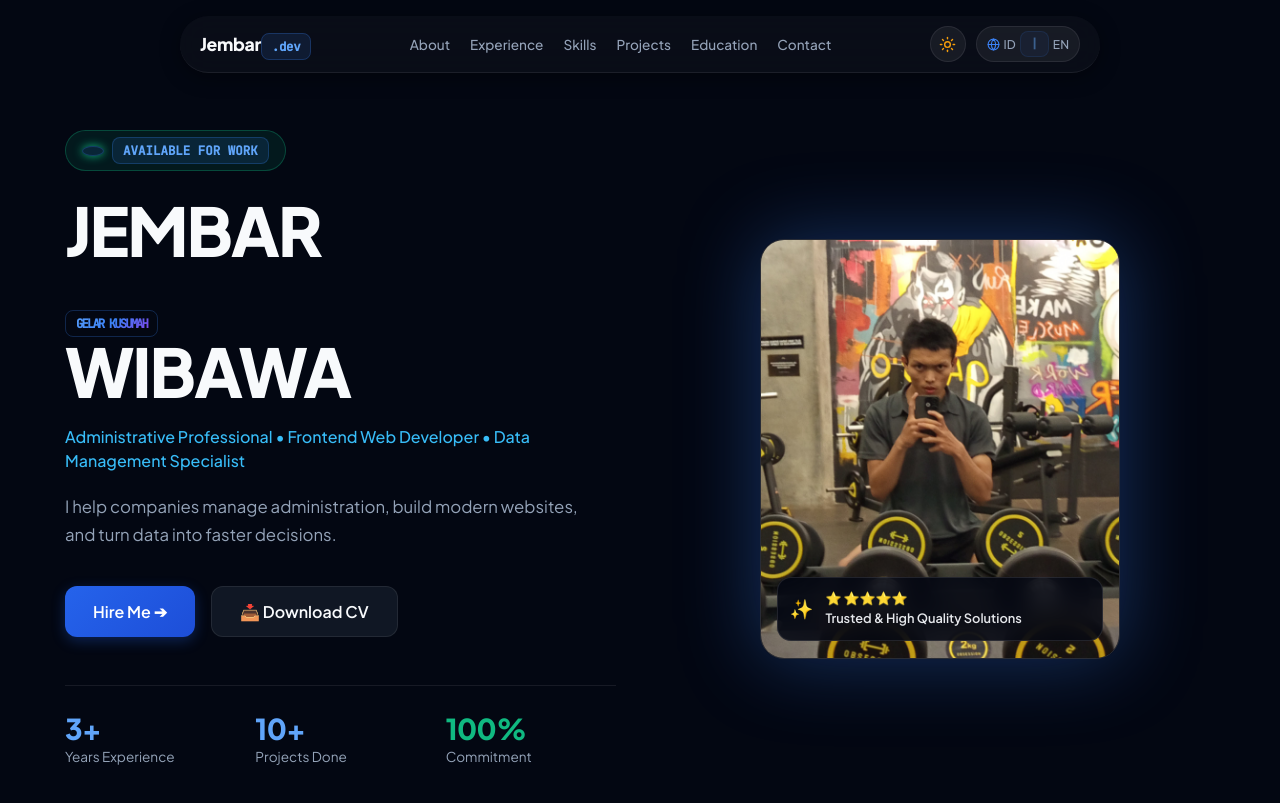
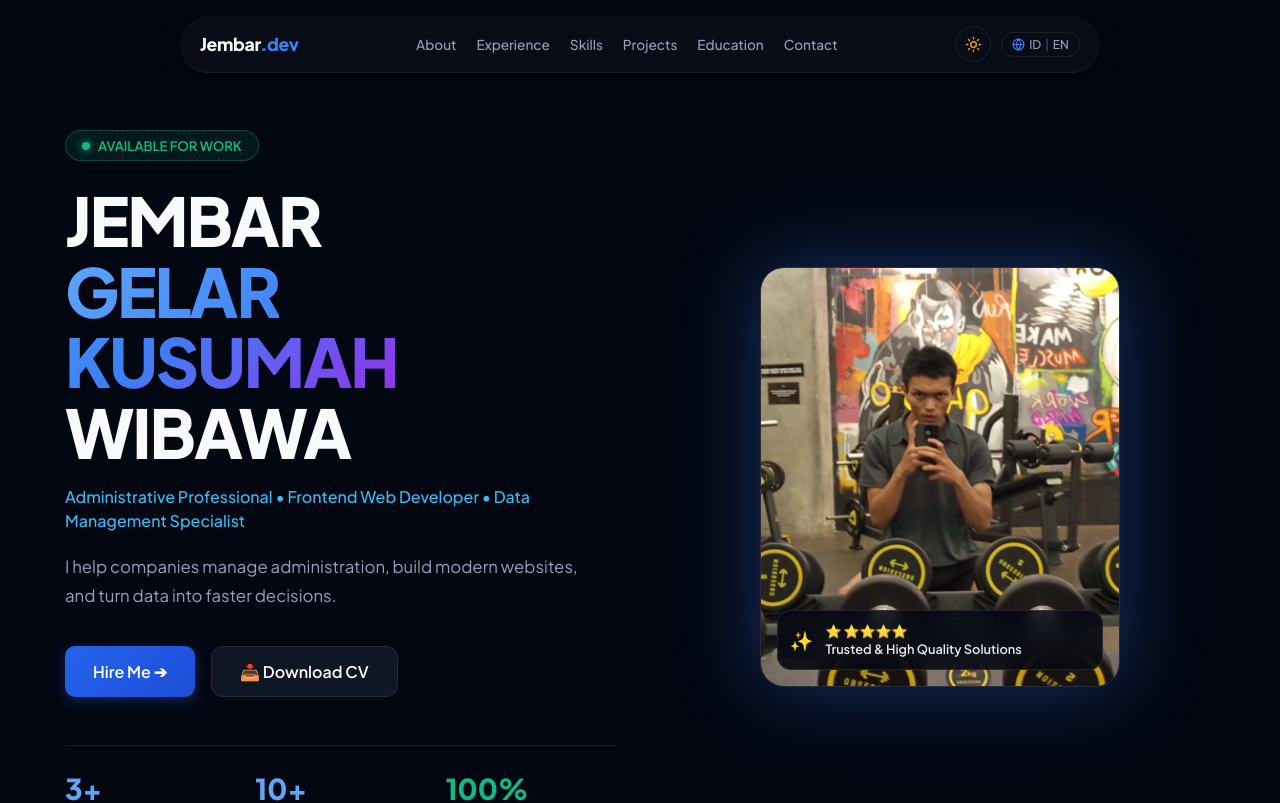
Before and after one commit to jembargelar/jembar-portfolio, a React (Vite) app: page / in a window 1280 px wide. Shown: the top 803 px of the page. Built offline with nearby package versions, Linux system fonts and the light colour scheme.

Commit message:
Force override Tailwind colors in light mode for 100% text visibility

```diff
--- a/src/index.css
+++ b/src/index.css
@@ -1,7 +1,7 @@
 @import url('https://fonts.googleapis.com/css2?family=Plus+Jakarta+Sans:wght@400;500;600;700;800&family=JetBrains+Mono:wght@400;500&display=swap');
 
 /* =========================================================
-   1. COLOR VARIABLES (CLEAN & PROFESSIONAL)
+   1. COLOR VARIABLES
    ========================================================= */
 
 /* --- DARK MODE (OBSIDIAN BLUE) --- */
@@ -17,25 +17,21 @@
   --tag-border: rgba(59, 130, 246, 0.25);
   --accent-blue: #3b82f6;
   --shadow-color: rgba(0, 0, 0, 0.4);
-  --btn-secondary-bg: rgba(255, 255, 255, 0.06);
-  --btn-secondary-text: #f8fafc;
 }
 
-/* --- LIGHT MODE (CLEAN SLATE & HIGH CONTRAST) --- */
+/* --- LIGHT MODE (SLATE CLEAN & HIGH CONTRAST) --- */
 .light-mode, [data-theme="light"], html.light-mode, body.light-mode {
   --bg-color: #f8fafc !important;
   --text-primary: #0f172a !important;
-  --text-secondary: #475569 !important;
+  --text-secondary: #334155 !important;
   --card-bg: #ffffff !important;
-  --card-border: #e2e8f0 !important;
+  --card-border: #cbd5e1 !important;
   --nav-bg: rgba(255, 255, 255, 0.9) !important;
   --tag-bg: #eff6ff !important;
   --tag-text: #1d4ed8 !important;
   --tag-border: #bfdbfe !important;
   --accent-blue: #2563eb !important;
   --shadow-color: rgba(15, 23, 42, 0.06) !important;
-  --btn-secondary-bg: #f1f5f9 !important;
-  --btn-secondary-text: #0f172a !important;
 }
 
 /* =========================================================
@@ -47,7 +43,7 @@
   box-sizing: border-box;
   font-family: 'Plus Jakarta Sans', sans-serif;
   scroll-behavior: smooth;
-  transition: background-color 0.25s ease, color 0.25s ease, border-color 0.25s ease;
+  transition: background-color 0.2s ease, color 0.2s ease, border-color 0.2s ease;
 }
 
 html, body {
@@ -57,25 +53,60 @@ html, body {
 }
 
 section, header, main, footer, div[id] {
-  background-color: transparent;
+  background-color: transparent !important;
 }
 
 /* =========================================================
-   3. TYPOGRAPHY & HEADINGS FIX
+   3. OVERRIDE FORCE TAILWIND & INLINE STYLES DI LIGHT MODE
    ========================================================= */
-h1, h2, h3, h4, h5, h6 {
-  color: var(--text-primary);
-  font-weight: 700;
-  letter-spacing: -0.02em;
+
+/* Paksa SEMUA Elemen Teks Utama & Judul Jadi Dark Slate */
+.light-mode h1, .light-mode h1 *,
+.light-mode h2, .light-mode h2 *,
+.light-mode h3, .light-mode h3 *,
+.light-mode h4, .light-mode h4 *,
+.light-mode h5, .light-mode h5 *,
+.light-mode h6, .light-mode h6 *,
+.light-mode strong, .light-mode b, .light-mode label,
+.light-mode [class*="text-white"],
+.light-mode [class*="text-slate-100"],
+.light-mode [class*="text-slate-200"],
+.light-mode [class*="text-gray-100"],
+.light-mode [class*="text-gray-200"] {
+  color: #0f172a !important;
+  -webkit-text-fill-color: initial !important;
 }
 
-p, li {
-  color: var(--text-secondary);
-  line-height: 1.6;
+/* Paksa Paragraf & Deskripsi Jadi Slate Dark Medium */
+.light-mode p, .light-mode p *,
+.light-mode li, .light-mode li *,
+.light-mode [class*="text-slate-300"],
+.light-mode [class*="text-slate-400"],
+.light-mode [class*="text-gray-300"],
+.light-mode [class*="text-gray-400"] {
+  color: #334155 !important;
+}
+
+/* Paksa Background Card Tailwind di Light Mode */
+.light-mode [class*="bg-slate-800"],
+.light-mode [class*="bg-slate-900"],
+.light-mode [class*="bg-gray-800"],
+.light-mode [class*="bg-gray-900"],
+.light-mode .glass-card {
+  background-color: #ffffff !important;
+  border-color: #cbd5e1 !important;
+  box-shadow: 0 4px 20px rgba(15, 23, 42, 0.06) !important;
+}
+
+/* Fix Khusus Tag / Tech Stack Badge */
+.light-mode span:not(.btn-gradient span) {
+  background-color: #eff6ff !important;
+  color: #1d4ed8 !important;
+  border-color: #bfdbfe !important;
 }
 
 /* =========================================================
-   4. COMPONENTS (NAVBAR, CARDS, BADGES)
+   4. COMPONENTS & BUTTONS
    ========================================================= */
 
 /* Glass Navbar */
@@ -87,45 +118,16 @@ p, li {
   box-shadow: 0 4px 20px var(--shadow-color) !important;
 }
 
-/* Glass Card Container */
-.glass-card {
-  background: var(--card-bg) !important;
-  border: 1px solid var(--card-border) !important;
-  border-radius: 16px;
-  box-shadow: 0 4px 20px var(--shadow-color) !important;
-}
-
-.glass-card:hover {
-  border-color: var(--accent-blue) !important;
-}
-
-/* Tags / Badges */
-.glass-card span,
-div span:not(.btn-gradient span) {
-  background-color: var(--tag-bg) !important;
-  color: var(--tag-text) !important;
-  border: 1px solid var(--tag-border) !important;
-  font-family: 'JetBrains Mono', monospace;
-  font-size: 0.78rem;
-  font-weight: 600;
-  padding: 4px 10px;
-  border-radius: 8px;
-}
-
-/* Primary Button (Hubungi Saya / Kirim Email) */
+/* Tombol Utama (Gradient Blue) */
 .btn-gradient {
   background: linear-gradient(135deg, #2563eb 0%, #1d4ed8 100%) !important;
   color: #ffffff !important;
   border: none !important;
-  border-radius: 10px;
+  border-radius: 10px !important;
   box-shadow: 0 4px 14px rgba(37, 99, 235, 0.3) !important;
 }
 
 .btn-gradient span, .btn-gradient svg, .btn-gradient * {
   color: #ffffff !important;
+  -webkit-text-fill-color: #ffffff !important;
 }
-
-/* Secondary Button (Unduh CV / GitHub) */
-button:not(.btn-gradient), a:not(.btn-gradient) {
-  color: var(--text-primary);
-}
```
